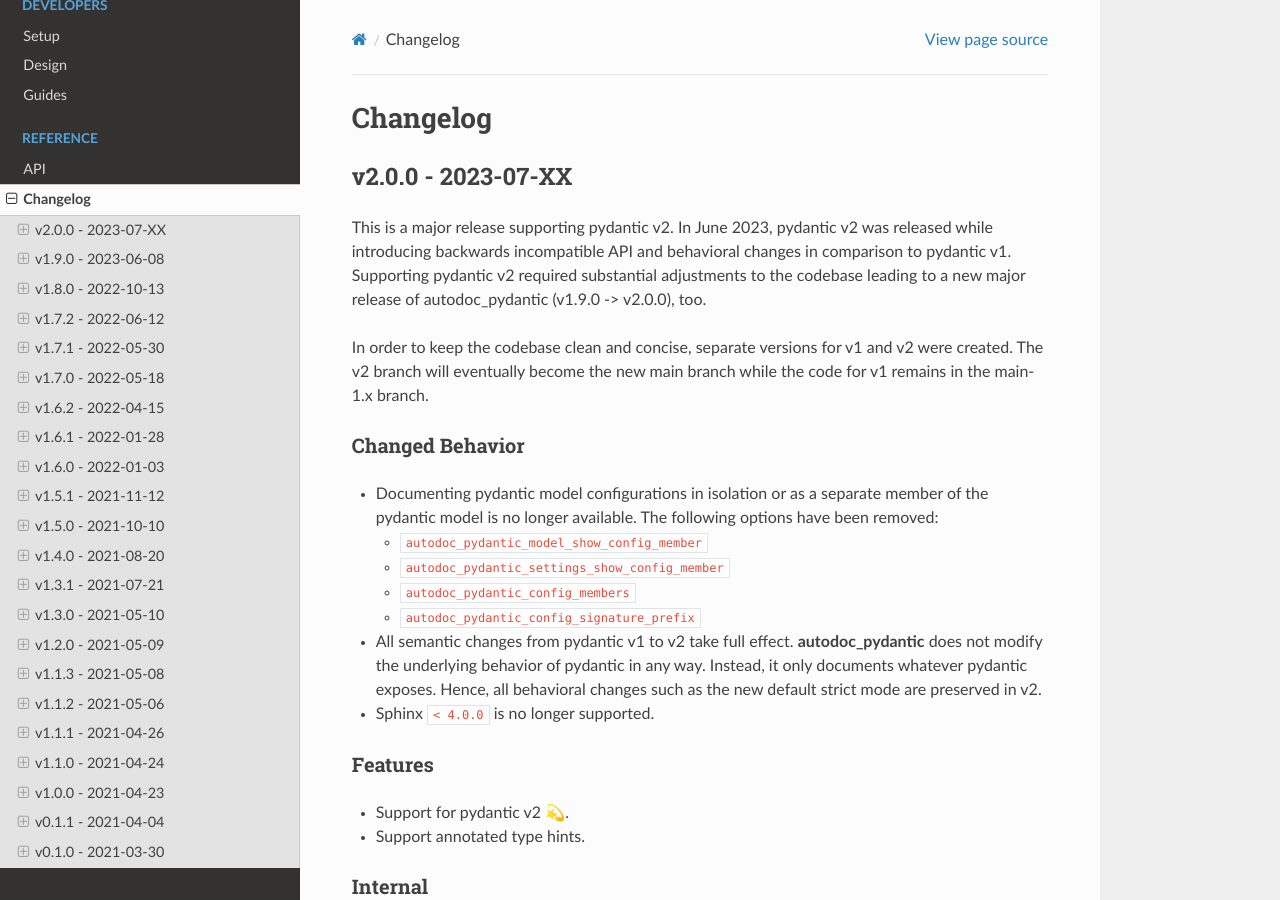
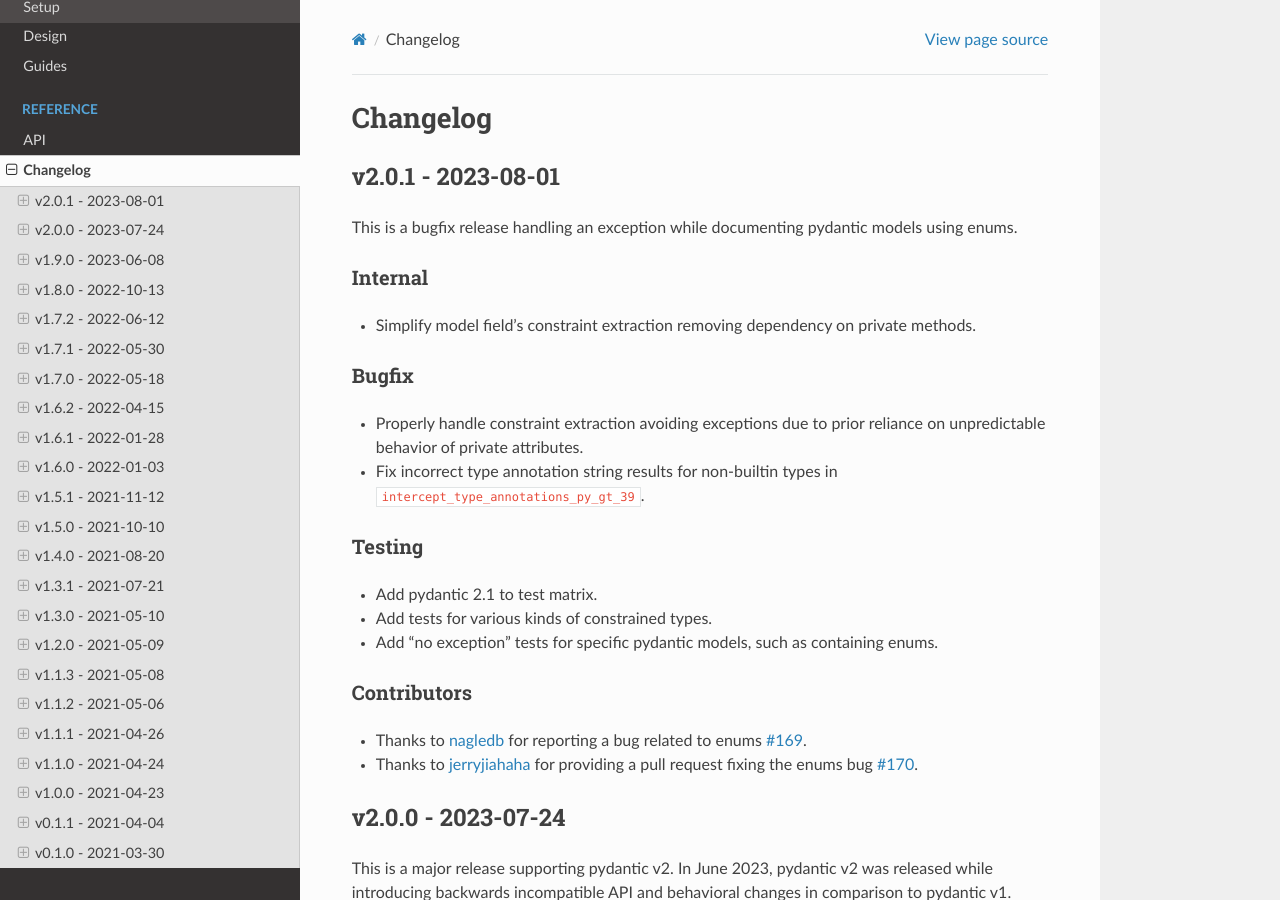
Before and after one commit to mansenfranzen/autodoc_pydantic, a Sphinx documentation site: the page built from docs/source/reference/changelog.rst, in a window 1280 px wide and 900 px high. Built offline with Sphinx 7.4.7 and the Read the Docs theme 2.0.0, drawn with Linux system fonts in a browser that asks for light colours; pages that are not in the unit, such as notebooks, are missing from menus; a script that is not in the unit is left out; some of the changed text lies outside the part shown.

Commit message:
Update changelog. Bump version - skip ci.

```diff
--- a/changelog.rst
+++ b/changelog.rst
@@ -1,7 +1,46 @@
 Changelog
 =========
 
-v2.0.0 - 2023-07-XX
+v2.0.1 - 2023-08-01
+-------------------
+
+This is a bugfix release handling an exception while documenting pydantic
+models using enums.
+
+Internal
+~~~~~~~~
+
+- Simplify model field's constraint extraction removing dependency on private
+  methods.
+
+Bugfix
+~~~~~~
+
+- Properly handle constraint extraction avoiding exceptions due to prior
+  reliance on unpredictable behavior of private attributes.
+- Fix incorrect type annotation string results for non-builtin types in
+  ``intercept_type_annotations_py_gt_39``.
+
+Testing
+~~~~~~~
+
+- Add pydantic 2.1 to test matrix.
+- Add tests for various kinds of constrained types.
+- Add "no exception" tests for specific pydantic models, such as containing
+  enums.
+
+Contributors
+~~~~~~~~~~~~
+
+- Thanks to `nagledb <https://github.com/nagledb>`__ for reporting a bug
+  related to enums
+  `#169 <https://github.com/mansenfranzen/autodoc_pydantic/issues/169>`__.
+- Thanks to `jerryjiahaha <https://github.com/jerryjiahaha>`__ for providing
+  a pull request fixing the enums bug
+  `#170 <https://github.com/mansenfranzen/autodoc_pydantic/pull/170>`__.
+
+
+v2.0.0 - 2023-07-24
 -------------------
 
 This is a major release supporting pydantic v2. In June 2023, pydantic v2 was
--- a/docs/source/conf.py
+++ b/docs/source/conf.py
@@ -27,11 +27,11 @@
 # -- Project information -----------------------------------------------------
 
 project = 'autodoc_pydantic'
-copyright = '2022, Franz Wöllert'
+copyright = '2023, Franz Wöllert'
 author = 'Franz Wöllert'
 
 # The full version, including alpha/beta/rc tags
-release = '2.0.0'
+release = '2.0.1'
 
 # -- General configuration ---------------------------------------------------
 
--- a/docs/source/index.rst
+++ b/docs/source/index.rst
@@ -30,7 +30,7 @@
 
 .. note::
 
-   This documentation is based on ``autodoc_pydantic >= 2.0.0``. If you are
+   This documentation is based on ``autodoc_pydantic >= 2.0.1``. If you are
    using pydantic v1 along with ``autodoc_pydantic < 2.0.0``, please find the
    latest v1 documentation `here <https://autodoc-pydantic.readthedocs.io/en/main-1.x/>`_ .
 
@@ -86,7 +86,7 @@
 .. |DownloadsBadge| image:: https://img.shields.io/pypi/dm/autodoc_pydantic?color=fe7d37&style=flat
 .. _DownloadsBadge: https://pypistats.org/packages/autodoc-pydantic
 
-.. |ContributersBadge| image:: https://img.shields.io/badge/all_contributors-35-orange.svg?style=flat
+.. |ContributersBadge| image:: https://img.shields.io/badge/all_contributors-37-orange.svg?style=flat
 .. _ContributersBadge: https://github.com/mansenfranzen/autodoc_pydantic/tree/refactor_inspection#acknowledgements
 
 .. |CoverageBadge| image:: https://img.shields.io/codecov/c/gh/mansenfranzen/autodoc_pydantic?style=flat
--- a/pyproject.toml
+++ b/pyproject.toml
@@ -1,6 +1,6 @@
 [tool.poetry]
 name = "autodoc_pydantic"
-version = "2.0.0"
+version = "2.0.1
 description = "Seamlessly integrate pydantic models in your Sphinx documentation."
 authors = ["mansenfranzen <franz.woellert@gmail.com>"]
 packages = [{ include = "sphinxcontrib" }]
```
